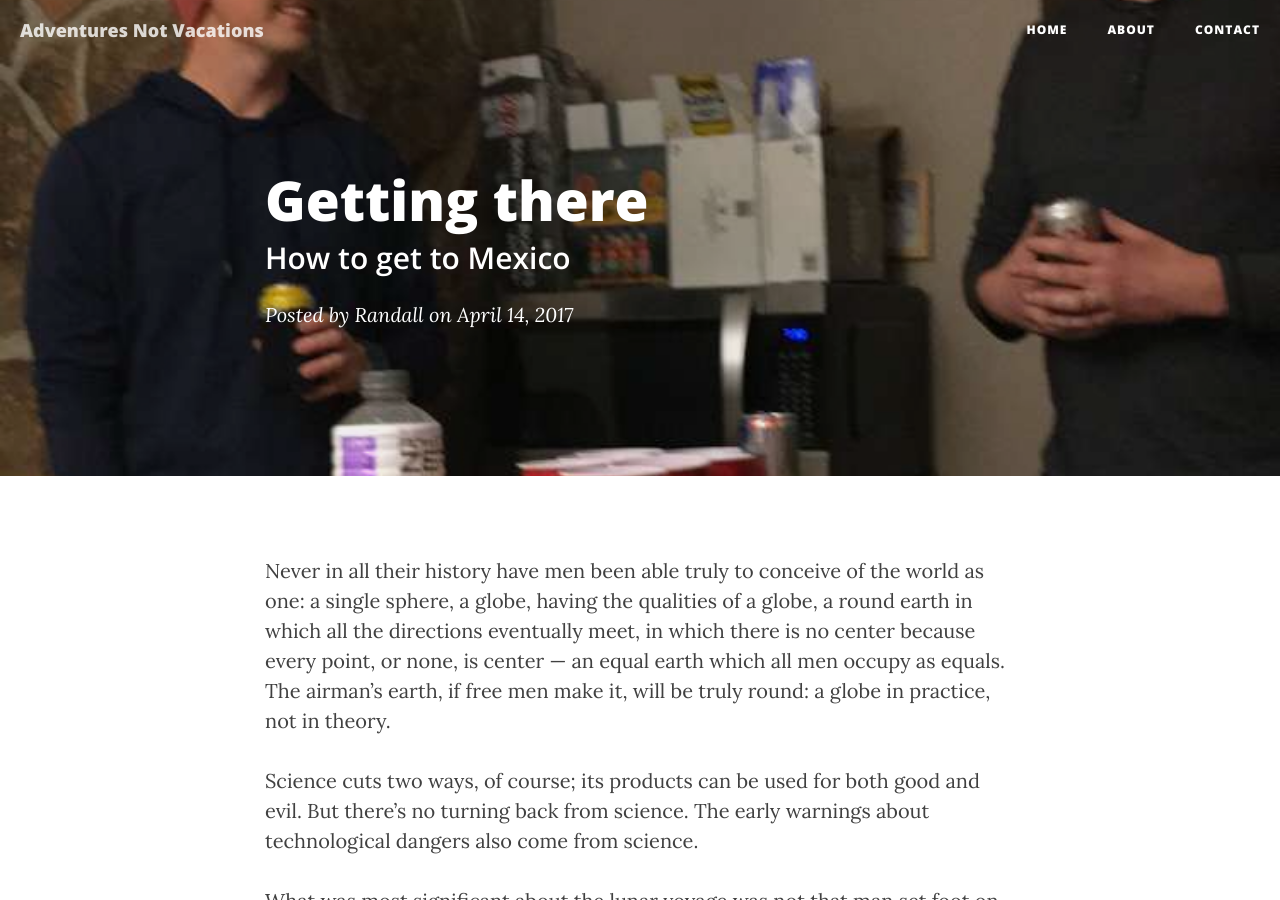
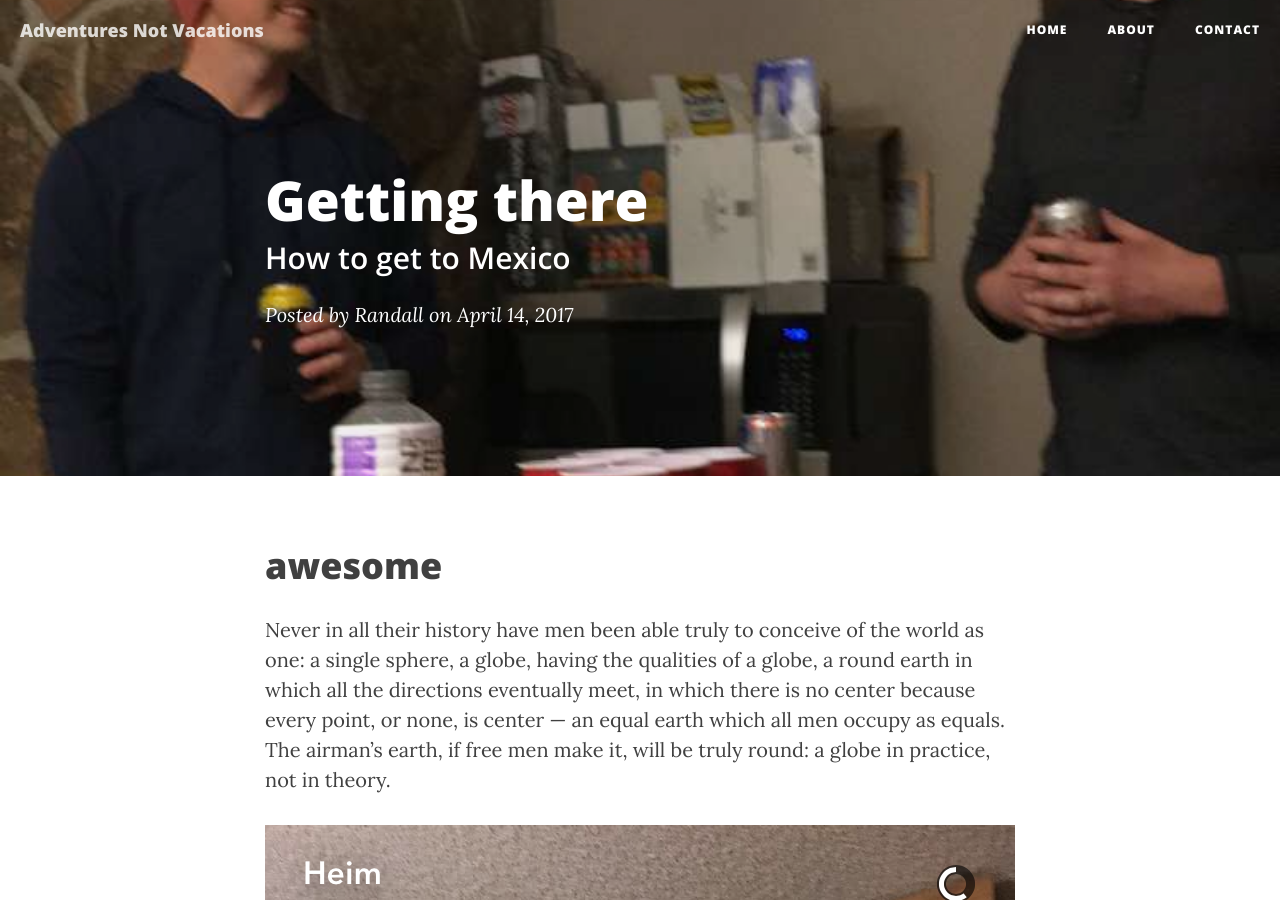
Before and after one commit to blladnar/blladnar.github.io, a Jekyll site: the page built from _posts/2017-04-14-Getting-There.markdown, in a window 1280 px wide and 900 px high. Built offline with Jekyll 4.4.1, drawn with Linux system fonts in a browser that asks for light colours; nearby versions of some CDN libraries.

Commit message:
Added a picture

```diff
--- a/_posts/2017-04-14-Getting-There.markdown
+++ b/_posts/2017-04-14-Getting-There.markdown
@@ -6,8 +6,11 @@ date:       2017-04-14 12:00:01
 author:     "Randall"
 header-img: "img/IMG_1058.PNG"
 ---
+# awesome
 
 Never in all their history have men been able truly to conceive of the world as one: a single sphere, a globe, having the qualities of a globe, a round earth in which all the directions eventually meet, in which there is no center because every point, or none, is center — an equal earth which all men occupy as equals. The airman's earth, if free men make it, will be truly round: a globe in practice, not in theory.
+
+![friends](/img/IMG_1058.PNG)
 
 Science cuts two ways, of course; its products can be used for both good and evil. But there's no turning back from science. The early warnings about technological dangers also come from science.
 
```
